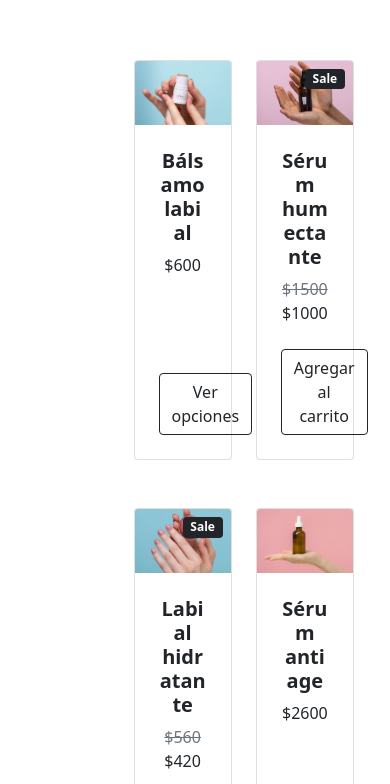
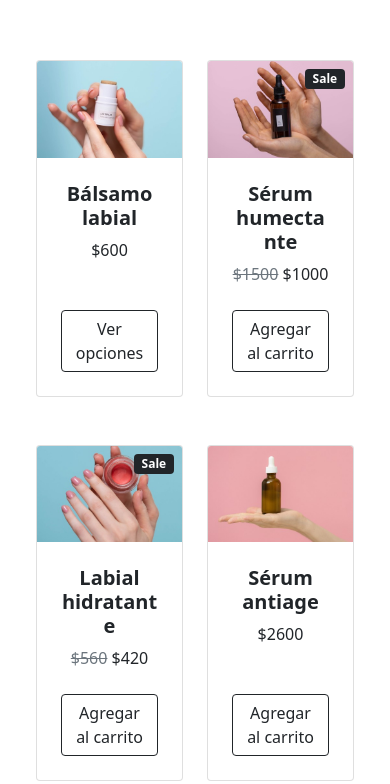
Before and after one commit to Shulis56/De-cero, a website: page menunavegable/productos.html in a window 390 px wide. Shown: the part 854-1638 px from the top of the page. Drawn offline with nearby package versions, Linux system fonts and the light colour scheme; files that its build step writes are made by us from their sources; a web font is replaced by a local one.

Commit message:
columnas productos

```diff
--- a/menunavegable/productos.html
+++ b/menunavegable/productos.html
@@ -53,7 +53,7 @@
     <!--conteiner bootstrap-->
     <div class="container-fluid">
         <div class="row">
-            <div class="col-3">
+            <div class="col-3 col-sm-0">
                 <!--------------------ASIDE-------------------->
                 <aside>
                     <div class="aside-filtros">
@@ -77,7 +77,7 @@
                     </div>
                 </aside>
             </div>
-            <div class="col-9">
+            <div class="col-md-9 col-sm-12">
                 <!--------------------CARDS PRODUCTOS-------------------->
                 <section class="py-5">
                     <div class="container px-4 px-lg-5 mt-5">
```
